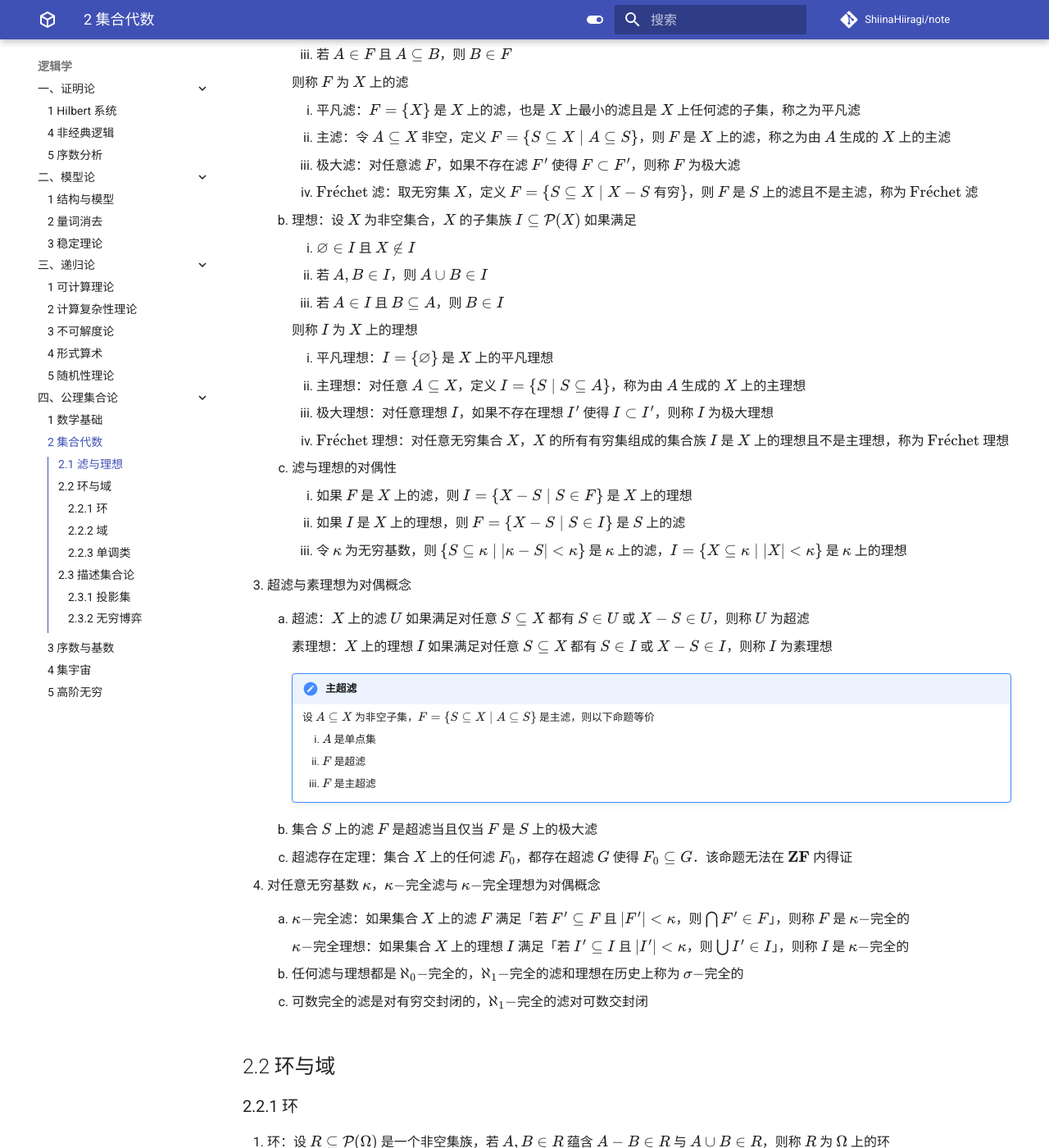
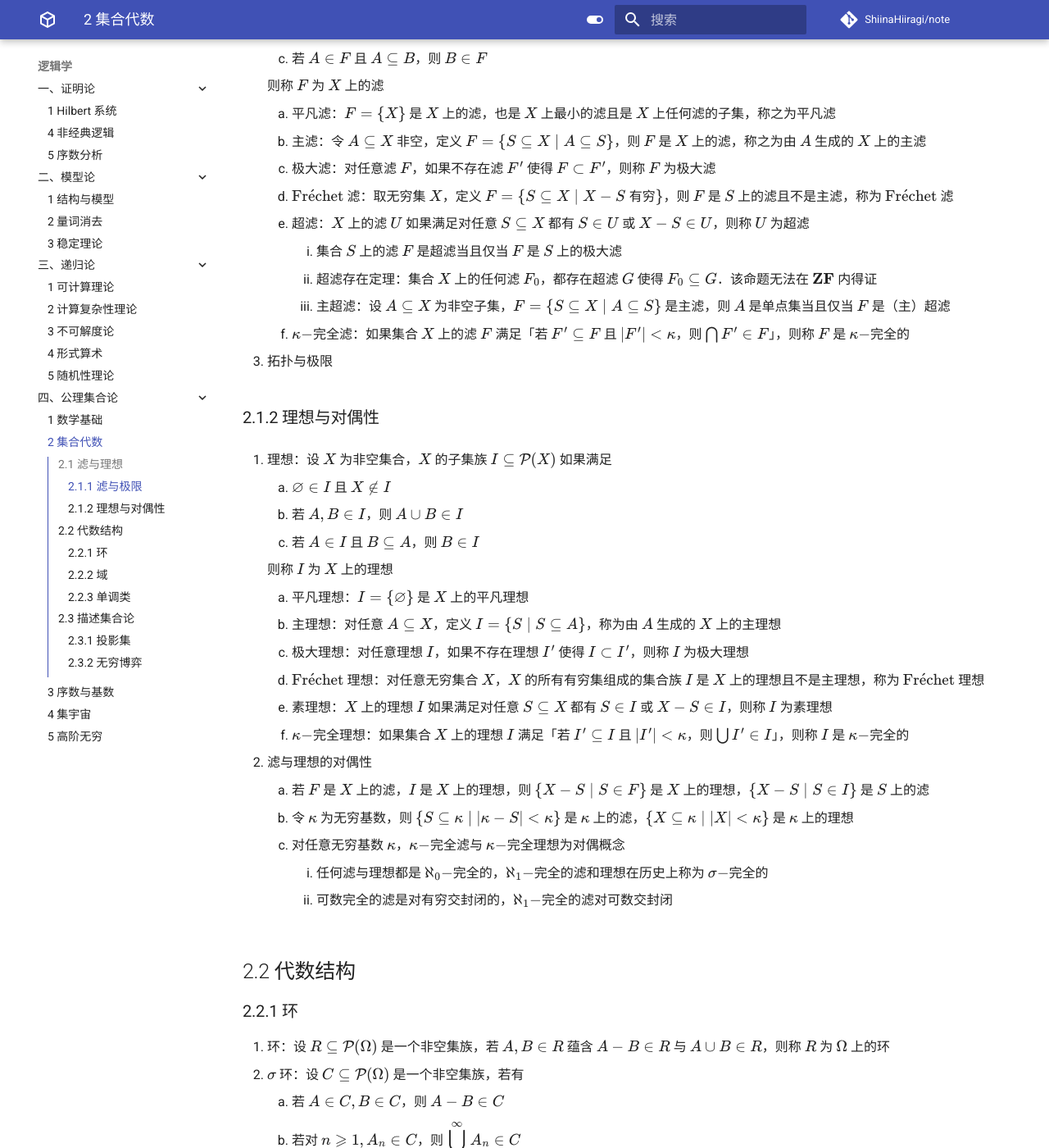
Before and after one commit to ShiinaHiiragi/note, an MkDocs documentation site: the page built from docs/logic/set/alg.md, in a window 1280 px wide and 1400 px high, scrolled down 703 px. Shown: the whole window at 82% size. Built offline with MkDocs 1.6.1 and Material for MkDocs 9.7.7, drawn with Linux system fonts in a browser that asks for light colours; comment, search, counter and statistics services are not loaded.

Commit message:
stage alg

```diff
--- a/docs/logic/set/alg.md
+++ b/docs/logic/set/alg.md
@@ -1,6 +1,7 @@
 # 2 集合代数
 
 ## 2.1 滤与理想
+### 2.1.1 滤与极限
 1. 有穷交性质：对任意集合族 $G$，如果 $G$ 的任意有穷个子集 $H_1, H_2, \cdots, H_n$ 都满足 ${\displaystyle \bigcap_{i=1}^{n} H_i \neq \varnothing}$，则称 $G$ 具有有穷交性质
     1. 任何滤都有有穷交性质
     2. 任取集合 $X$，令 $G \subseteq \mathcal{P}(X)$ 为具有有穷交性质的非空集合族，则存在 $X$ 上的滤 $F$ 使得 $G \subseteq F$，称滤 $F$ 为 $G$ 生成的滤
@@ -10,60 +11,48 @@
 
         令 $\overline G = {\displaystyle \bigcup_{i \in \mathbf N} G_i}$，则 $\overline G$ 是包含 $G$ 的一个滤
 
-2. 滤与理想为对偶概念
-    1. 滤：设 $X$ 为非空集合，$X$ 的子集族 $F \subseteq \mathcal{P}(X)$ 如果满足
-        1. $X \in F$ 且 $\varnothing \notin F$
-        2. 若 $A, B \in F$，则 $A \cap B \in F$
-        3. 若 $A \in F$ 且 $A \subseteq B$，则 $B \in F$
+2. 滤：设 $X$ 为非空集合，$X$ 的子集族 $F \subseteq \mathcal{P}(X)$ 如果满足
+    1. $X \in F$ 且 $\varnothing \notin F$
+    2. 若 $A, B \in F$，则 $A \cap B \in F$
+    3. 若 $A \in F$ 且 $A \subseteq B$，则 $B \in F$
 
-        则称 $F$ 为 $X$ 上的滤
+    则称 $F$ 为 $X$ 上的滤
 
-        1. 平凡滤：$F=\{X\}$ 是 $X$ 上的滤，也是 $X$ 上最小的滤且是 $X$ 上任何滤的子集，称之为平凡滤
-        2. 主滤：令 $A \subseteq X$ 非空，定义 $F=\{S \subseteq X \mid A \subseteq S\}$，则 $F$ 是 $X$ 上的滤，称之为由 $A$ 生成的 $X$ 上的主滤
-        3. 极大滤：对任意滤 $F$，如果不存在滤 $F^{\prime}$ 使得 $F \subset F^{\prime}$，则称 $F$ 为极大滤
-        4. $\text{Fr}\acute{\mathrm e}\text{chet}$ 滤：取无穷集 $X$，定义 $F=\{S \subseteq X \mid X-S \textsf{ 有穷}\}$，则 $F$ 是 $S$ 上的滤且不是主滤，称为 $\text{Fr}\acute{\mathrm e}\text{chet}$ 滤
+    1. 平凡滤：$F=\{X\}$ 是 $X$ 上的滤，也是 $X$ 上最小的滤且是 $X$ 上任何滤的子集，称之为平凡滤
+    2. 主滤：令 $A \subseteq X$ 非空，定义 $F=\{S \subseteq X \mid A \subseteq S\}$，则 $F$ 是 $X$ 上的滤，称之为由 $A$ 生成的 $X$ 上的主滤
+    3. 极大滤：对任意滤 $F$，如果不存在滤 $F^{\prime}$ 使得 $F \subset F^{\prime}$，则称 $F$ 为极大滤
+    4. $\text{Fr}\acute{\mathrm e}\text{chet}$ 滤：取无穷集 $X$，定义 $F=\{S \subseteq X \mid X-S \textsf{ 有穷}\}$，则 $F$ 是 $S$ 上的滤且不是主滤，称为 $\text{Fr}\acute{\mathrm e}\text{chet}$ 滤
+    5. 超滤：$X$ 上的滤 $U$ 如果满足对任意 $S \subseteq X$ 都有 $S \in U$ 或 $X-S \in U$，则称 $U$ 为超滤
+        1. 集合 $S$ 上的滤 $F$ 是超滤当且仅当 $F$ 是 $S$ 上的极大滤
+        2. 超滤存在定理：集合 $X$ 上的任何滤 $F_{0}$，都存在超滤 $G$ 使得 $F_{0} \subseteq G$．该命题无法在 $\mathbf{ZF}$ 内得证
+        3. 主超滤：设 $A \subseteq X$ 为非空子集，$F=\{S \subseteq X \mid A \subseteq S\}$ 是主滤，则 $A$ 是单点集当且仅当 $F$ 是（主）超滤
+    6. $\kappa-$完全滤：如果集合 $X$ 上的滤 $F$ 满足「若 $F^{\prime} \subseteq F$ 且 $\left|F^{\prime}\right|<\kappa$，则 $\bigcap F^{\prime} \in F$」，则称 $F$ 是 $\kappa-$完全的
 
-    2. 理想：设 $X$ 为非空集合，$X$ 的子集族 $I \subseteq \mathcal{P}(X)$ 如果满足
-        1. $\varnothing \in I$ 且 $X \notin I$
-        2. 若 $A, B \in I$，则 $A \cup B \in I$
-        3. 若 $A \in I$ 且 $B \subseteq A$，则 $B \in I$
+3. 拓扑与极限
 
-        则称 $I$ 为 $X$ 上的理想
+### 2.1.2 理想与对偶性
+1. 理想：设 $X$ 为非空集合，$X$ 的子集族 $I \subseteq \mathcal{P}(X)$ 如果满足
+    1. $\varnothing \in I$ 且 $X \notin I$
+    2. 若 $A, B \in I$，则 $A \cup B \in I$
+    3. 若 $A \in I$ 且 $B \subseteq A$，则 $B \in I$
 
-        1. 平凡理想：$I = \{\varnothing\}$ 是 $X$ 上的平凡理想
-        2. 主理想：对任意 $A \subseteq X$，定义 $I=\{S \mid S \subseteq A\}$，称为由 $A$ 生成的 $X$ 上的主理想
-        3. 极大理想：对任意理想 $I$，如果不存在理想 $I^{\prime}$ 使得 $I \subset I^{\prime}$，则称 $I$ 为极大理想
-        4. $\text{Fr}\acute{\mathrm e}\text{chet}$ 理想：对任意无穷集合 $X$，$X$ 的所有有穷集组成的集合族 $I$ 是 $X$ 上的理想且不是主理想，称为 $\text{Fr}\acute{\mathrm e}\text{chet}$ 理想
+    则称 $I$ 为 $X$ 上的理想
 
-    3. 滤与理想的对偶性
-        1. 如果 $F$ 是 $X$ 上的滤，则 $I=\{X-S \mid S \in F\}$ 是 $X$ 上的理想
-        2. 如果 $I$ 是 $X$ 上的理想，则 $F=\{X-S \mid S \in I\}$ 是 $S$ 上的滤
-        3. 令 $\kappa$ 为无穷基数，则 $\{S \subseteq \kappa\mid |\kappa-S|<\kappa\}$ 是 $\kappa$ 上的滤，$I=\{X \subseteq \kappa\mid |X| <\kappa\}$ 是 $\kappa$ 上的理想
+    1. 平凡理想：$I = \{\varnothing\}$ 是 $X$ 上的平凡理想
+    2. 主理想：对任意 $A \subseteq X$，定义 $I=\{S \mid S \subseteq A\}$，称为由 $A$ 生成的 $X$ 上的主理想
+    3. 极大理想：对任意理想 $I$，如果不存在理想 $I^{\prime}$ 使得 $I \subset I^{\prime}$，则称 $I$ 为极大理想
+    4. $\text{Fr}\acute{\mathrm e}\text{chet}$ 理想：对任意无穷集合 $X$，$X$ 的所有有穷集组成的集合族 $I$ 是 $X$ 上的理想且不是主理想，称为 $\text{Fr}\acute{\mathrm e}\text{chet}$ 理想
+    5. 素理想：$X$ 上的理想 $I$ 如果满足对任意 $S \subseteq X$ 都有 $S \in I$ 或 $X-S \in I$，则称 $I$ 为素理想
+    6. $\kappa-$完全理想：如果集合 $X$ 上的理想 $I$ 满足「若 $I^{\prime} \subseteq I$ 且 $\left|I^{\prime}\right|<\kappa$，则 $\bigcup I^{\prime} \in I$」，则称 $I$ 是 $\kappa-$完全的
 
-3. 超滤与素理想为对偶概念
-    1. 超滤：$X$ 上的滤 $U$ 如果满足对任意 $S \subseteq X$ 都有 $S \in U$ 或 $X-S \in U$，则称 $U$ 为超滤
+2. 滤与理想的对偶性
+    1. 若 $F$ 是 $X$ 上的滤，$I$ 是 $X$ 上的理想，则 $\{X-S \mid S \in F\}$ 是 $X$ 上的理想，$\{X-S \mid S \in I\}$ 是 $S$ 上的滤
+    2. 令 $\kappa$ 为无穷基数，则 $\{S \subseteq \kappa\mid |\kappa-S|<\kappa\}$ 是 $\kappa$ 上的滤，$\{X \subseteq \kappa\mid |X| <\kappa\}$ 是 $\kappa$ 上的理想
+    3. 对任意无穷基数 $\kappa$，$\kappa-$完全滤与 $\kappa-$完全理想为对偶概念
+        1. 任何滤与理想都是 $\aleph_{0}-$完全的，$\aleph_{1}-$完全的滤和理想在历史上称为 $\sigma-$完全的
+        2. 可数完全的滤是对有穷交封闭的，$\aleph_{1}-$完全的滤对可数交封闭
 
-        素理想：$X$ 上的理想 $I$ 如果满足对任意 $S \subseteq X$ 都有 $S \in I$ 或 $X-S \in I$，则称 $I$ 为素理想
-
-        !!! note "主超滤"
-            设 $A \subseteq X$ 为非空子集，$F=\{S \subseteq X \mid A \subseteq S\}$ 是主滤，则以下命题等价
-
-            1. $A$ 是单点集
-            2. $F$ 是超滤
-            3. $F$ 是主超滤
-
-    2. 集合 $S$ 上的滤 $F$ 是超滤当且仅当 $F$ 是 $S$ 上的极大滤
-    3. 超滤存在定理：集合 $X$ 上的任何滤 $F_{0}$，都存在超滤 $G$ 使得 $F_{0} \subseteq G$．该命题无法在 $\mathbf{ZF}$ 内得证
-
-4. 对任意无穷基数 $\kappa$，$\kappa-$完全滤与 $\kappa-$完全理想为对偶概念
-    1. $\kappa-$完全滤：如果集合 $X$ 上的滤 $F$ 满足「若 $F^{\prime} \subseteq F$ 且 $\left|F^{\prime}\right|<\kappa$，则 $\bigcap F^{\prime} \in F$」，则称 $F$ 是 $\kappa-$完全的
-
-        $\kappa-$完全理想：如果集合 $X$ 上的理想 $I$ 满足「若 $I^{\prime} \subseteq I$ 且 $\left|I^{\prime}\right|<\kappa$，则 $\bigcup I^{\prime} \in I$」，则称 $I$ 是 $\kappa-$完全的
-
-    2. 任何滤与理想都是 $\aleph_{0}-$完全的，$\aleph_{1}-$完全的滤和理想在历史上称为 $\sigma-$完全的
-    3. 可数完全的滤是对有穷交封闭的，$\aleph_{1}-$完全的滤对可数交封闭
-
-## 2.2 环与域
+## 2.2 代数结构
 ### 2.2.1 环
 1. 环：设 $R \subseteq \mathcal{P}(\Omega)$ 是一个非空集族，若 $A, B \in R$ 蕴含 $A - B \in R$ 与 $A \cup B \in R$，则称 $R$ 为 $\Omega$ 上的环
 2. $\sigma$ 环：设 $C \subseteq \mathcal{P}(\Omega)$ 是一个非空集族，若有
```
